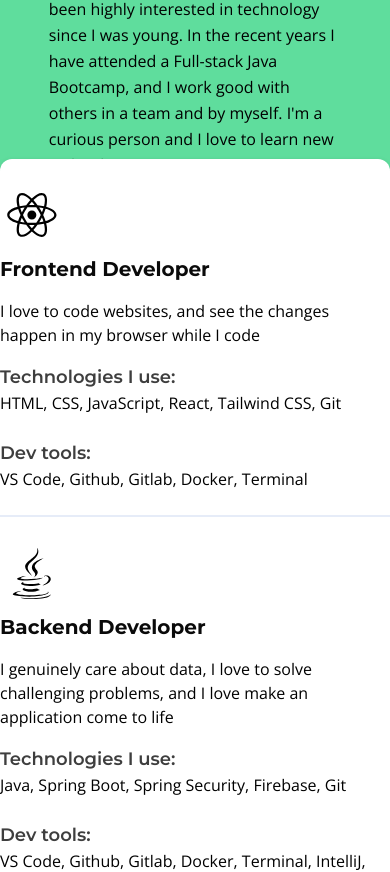
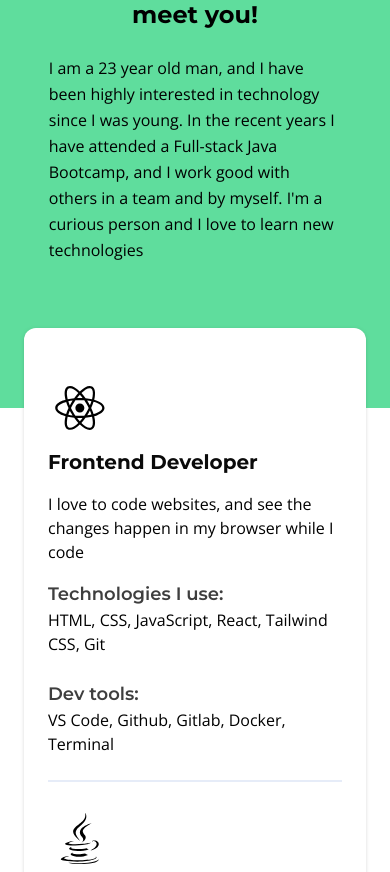
Before and after one commit to Mommotexx/React-Portfolio, a React (Vite) app: page / in a window 390 px wide. Shown: the part 758-1630 px from the top of the page. Built offline with nearby package versions, Linux system fonts and the light colour scheme.

Commit message:
Fiks responsivt design mobil

```diff
--- a/src/Components/About/About.tsx
+++ b/src/Components/About/About.tsx
@@ -1,6 +1,6 @@
 const About = () => {
     return (
-        <section className="flex flex-col lg:w-full m-auto items-center h-[40vh] bg-green -mt-10 md:-mt-20">
+        <section className="flex flex-col lg:w-full m-auto items-center h-[60vh] md:h-[40vh] bg-green -mt-10 md:-mt-20">
             <section className="flex flex-col m-auto w-9/12 md:w-5/12">
                 <h2 className="text-center font-header font-bold text-2xl mb-6 -mt-20">
                     Hi I'm Marcus. Nice to meet you!
--- a/src/Components/Path/Paths.tsx
+++ b/src/Components/Path/Paths.tsx
@@ -4,7 +4,7 @@ import { devitem } from "../../Constants/devitem";
 
 const Paths = () => {
     return (
-        <section className="flex flex-col lg:w-8/12 m-auto bg-white -mt-20 md:-mt-28 rounded-xl drop-shadow">
+        <section className="flex flex-col lg:w-8/12 bg-white -mt-20 md:-mt-28 rounded-xl drop-shadow p-6 m-6 md:p-0 md:m-auto">
             <div className="flex flex-col justify-evenly md:flex-row py-6">
                 <PathItem
                     title={devitem[0].title}
```
